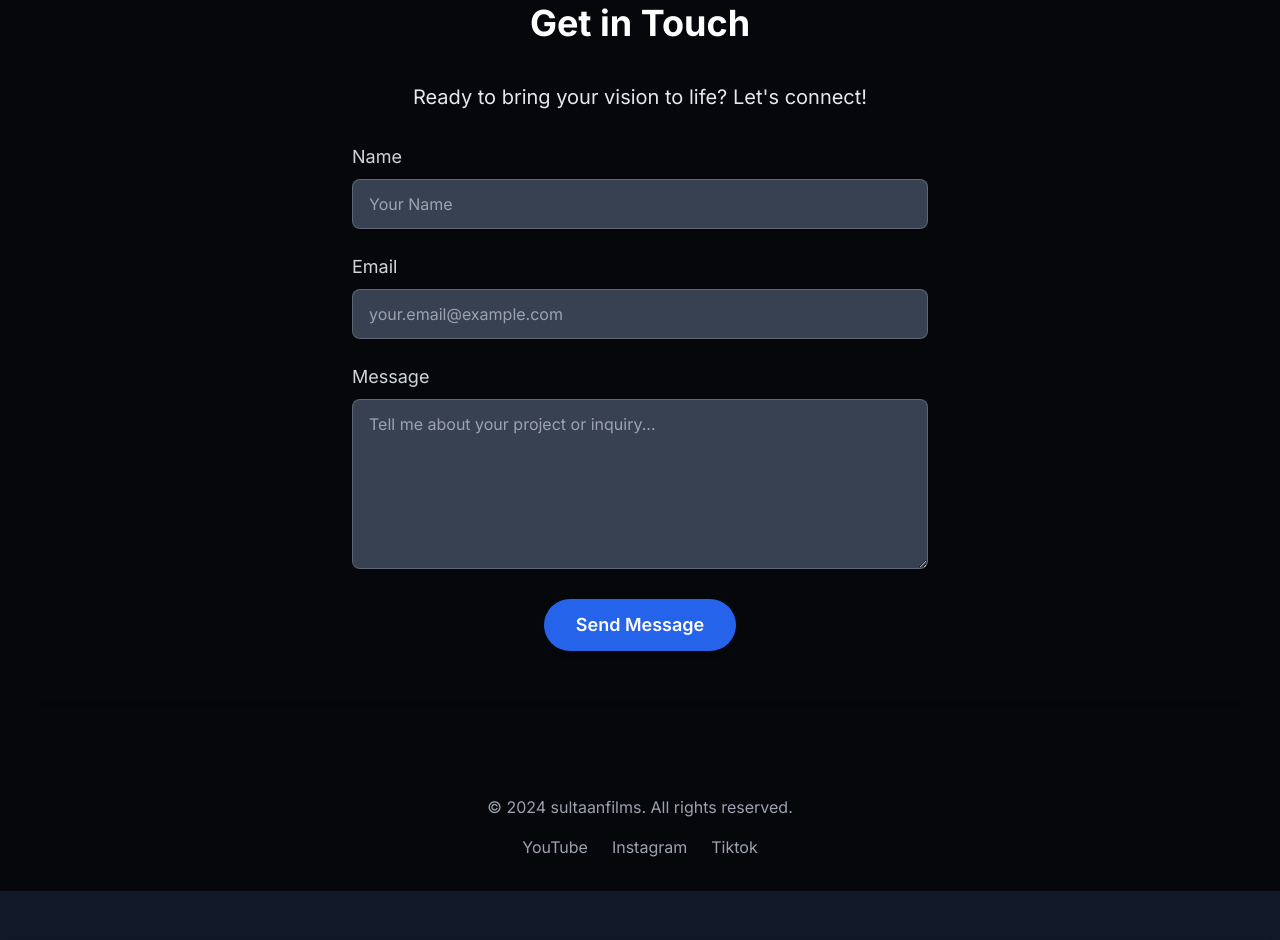
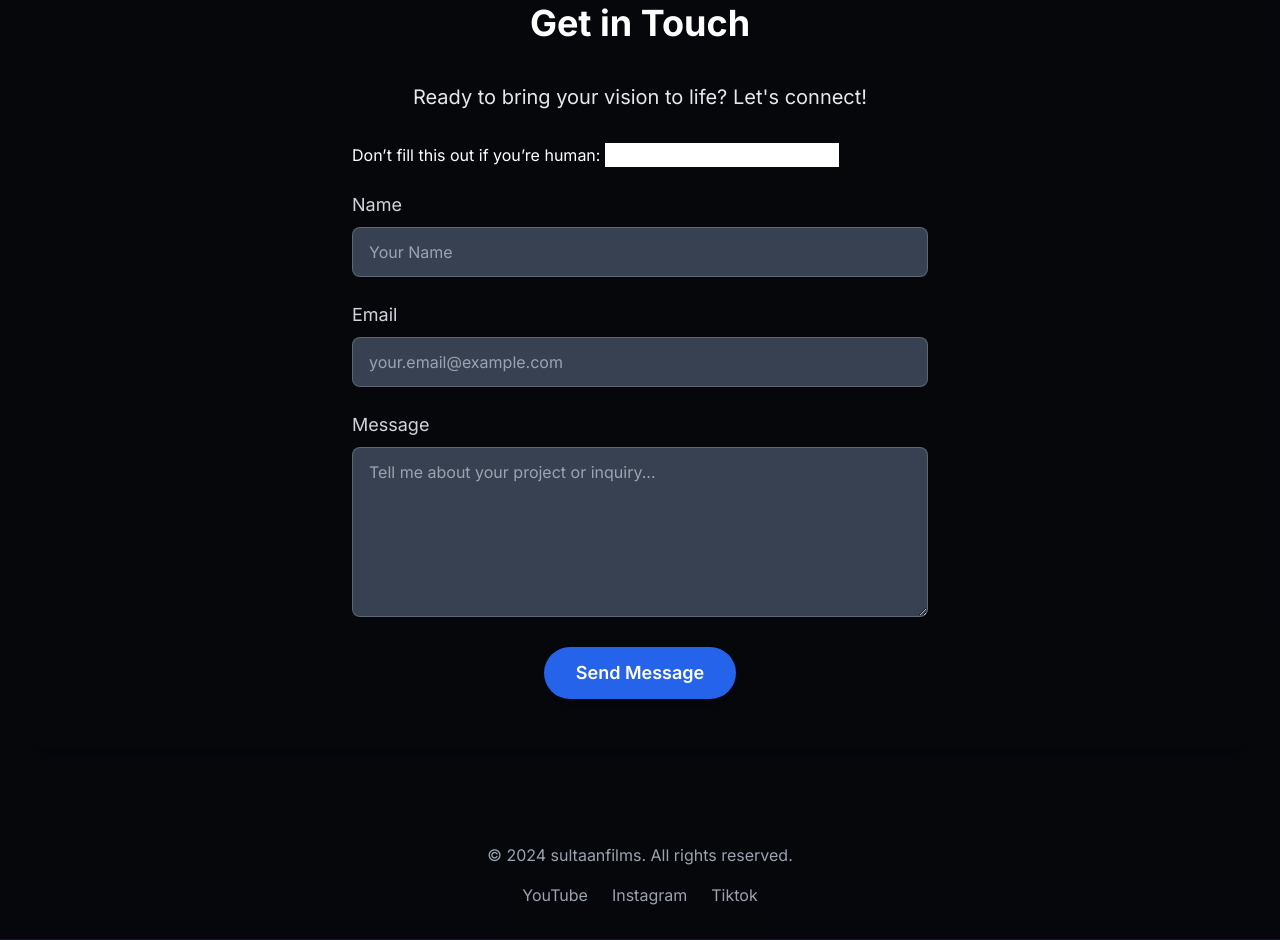
Before and after one commit to abukarjeylani/abukarjeylani.github.io, a plain HTML site: page index.html in a window 1280 px wide. Shown: the part 4999-5939 px from the top of the page. Drawn offline with nearby package versions, Linux system fonts and the light colour scheme.

Commit message:
index.html

```diff
--- a/index.html
+++ b/index.html
@@ -310,7 +310,20 @@
     <p class="text-center text-xl text-gray-200 mb-8">
         Ready to bring your vision to life? Let's connect!
     </p>
-            <form action="YOUR_FORM_SUBMISSION_ENDPOINT" method="POST" class="max-w-xl mx-auto space-y-6">
+
+    <form name="contact-form-design-portfolio"
+          method="POST"
+          data-netlify="true"
+          action="/thank-you.html"
+          netlify-honeypot="bot-field"
+          class="max-w-xl mx-auto space-y-6">
+
+        <p class="hidden-field">
+            <label>Don’t fill this out if you’re human:
+                <input name="bot-field">
+            </label>
+        </p>
+
         <div>
             <label for="name" class="block text-gray-300 text-lg font-medium mb-2">Name</label>
             <input type="text" id="name" name="name" class="w-full px-4 py-3 rounded-lg bg-gray-700 text-white focus:outline-none focus:ring-2 focus:ring-blue-500 glassmorphism-overlay" placeholder="Your Name" required>
@@ -329,6 +342,7 @@
             </button>
         </div>
     </form>
+    </section>
         </section>
     </section>
 
```
Lines whose indentation alone changed are shown as unchanged.
